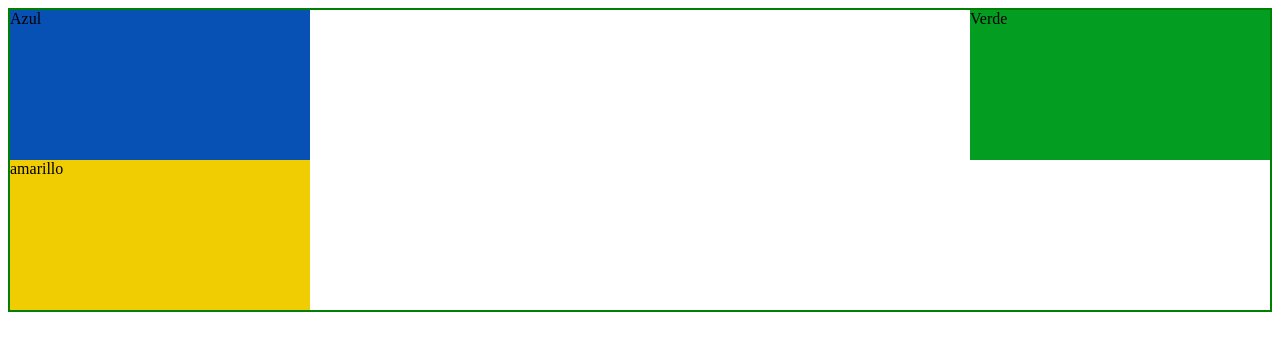
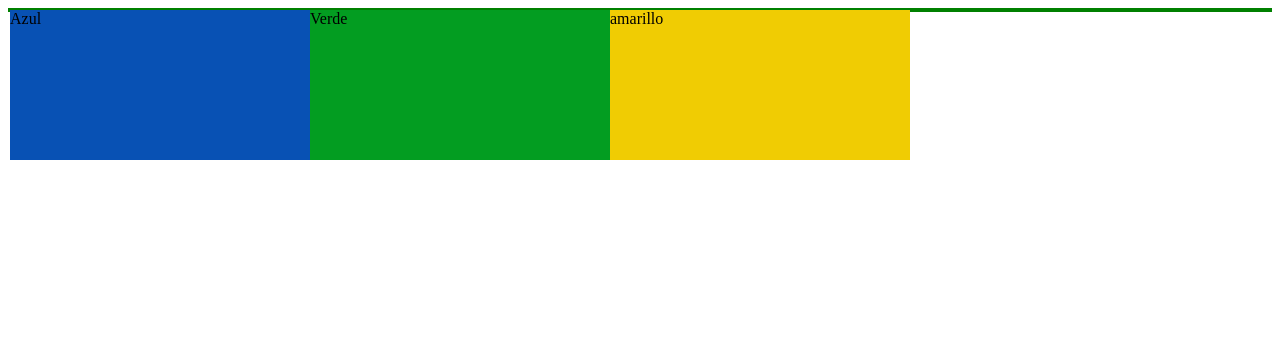
Before and after one commit to sebasvalencia/WorkshopHtmlCss2, a plain HTML site: page modelo-de-cajas/index.html in a window 1280 px wide. Drawn offline with Linux system fonts and the light colour scheme.

Commit message:
Workshop html y css: posicionamiento flotante

```diff
--- a/modelo-de-cajas/css/modelo-cajas.css
+++ b/modelo-de-cajas/css/modelo-cajas.css
@@ -10,19 +10,23 @@
     background: #0851b4;
     width: 300px;
     height: 150px;
+    /* position: absolute; */
+    float: left;
 }
 
 .verde{
     background: #039d21;
     width: 300px;
     height: 150px;
-    position: absolute;/*mover la caja a la derecha*/
-    right: 0;
-    top: 0; /*lo sube a la derecha*/
+    /*position: absolute;/*mover la caja a la derecha*/
+    /*right: 0;
+    left: 0; /*lo sube a la derecha*/
+    float:left;
 }
 
 .amarillo{
     background: #f0cc03;
     width: 300px;
     height: 150px;
+    float: left;
 }
```
Also changed, not shown: modelo-de-cajas/index.html (+5 -0 lines).
